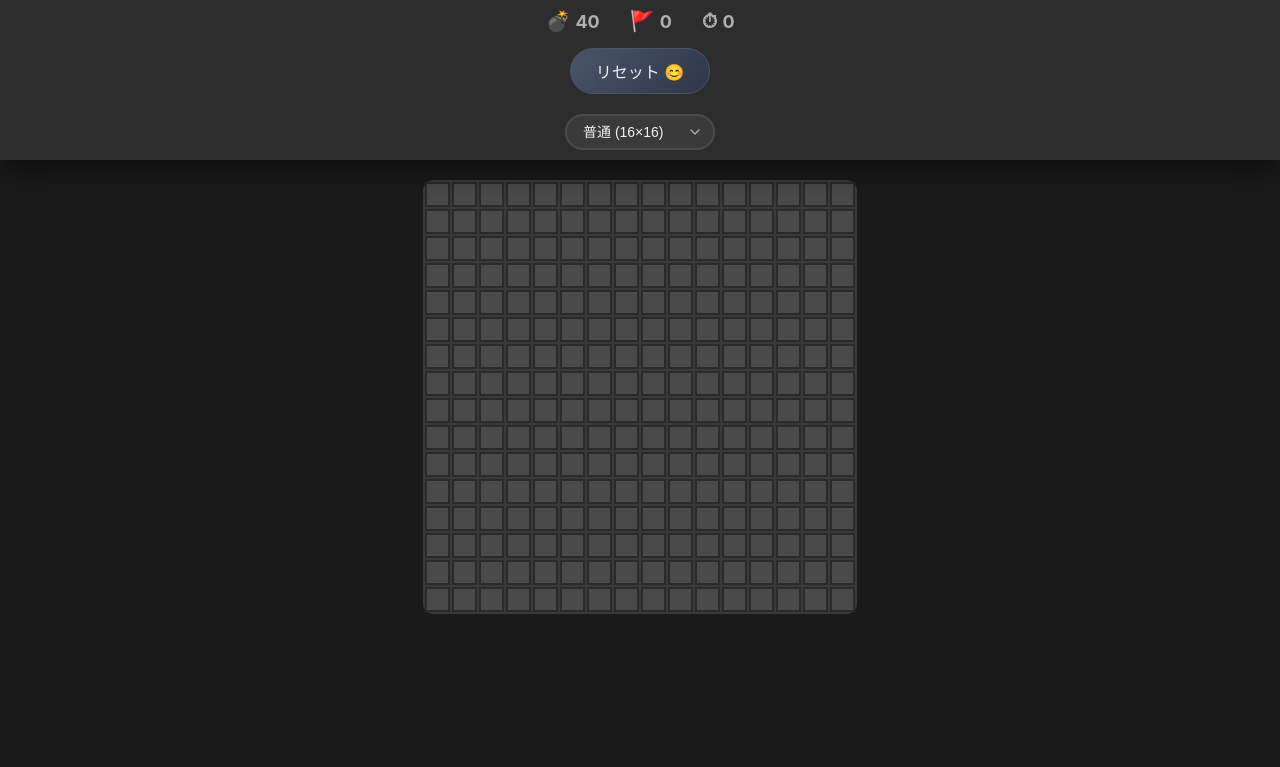
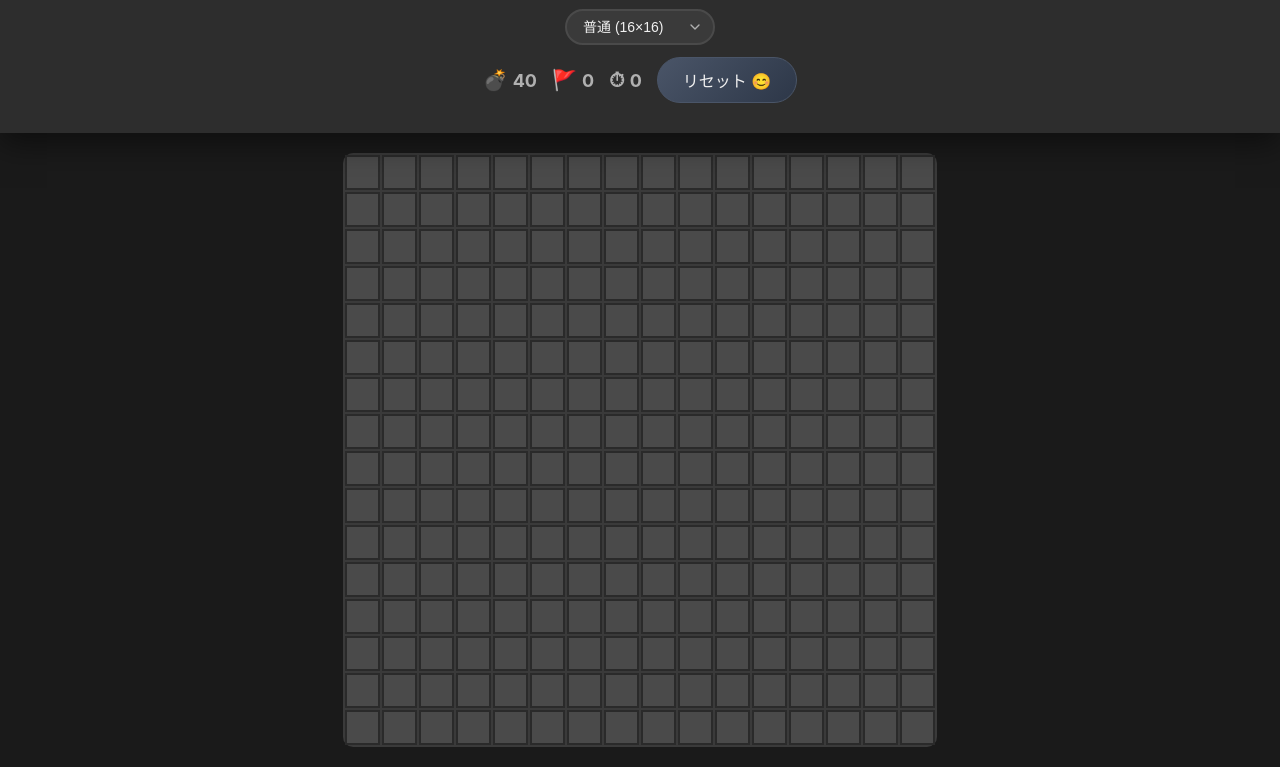
Before and after one commit to toparz-jimba/minesweeper-mobile, a plain HTML site: page index.html in a window 1280 px wide. Shown: the part 38-805 px from the top of the page. Drawn offline with Linux system fonts and the light colour scheme.

Commit message:
UI整理

```diff
--- a/index.html
+++ b/index.html
@@ -15,6 +15,19 @@
     <div class="ui-container">
         <header>
             <h1>マインスイーパー</h1>
+
+            <div class="controls">
+                <select id="difficultySelect" class="difficulty-select">
+                    <option value="easy">簡単 (9×9)</option>
+                    <option value="medium" selected>普通 (16×16)</option>
+                    <option value="hard">難しい (16×30)</option>
+                    <option value="backEasy">裏初級 (9×9)</option>
+                    <option value="backMedium">裏中級 (16×16)</option>
+                    <option value="backHard">裏上級 (16×30)</option>
+                    <option value="extreme">極悪 (64×64)</option>
+                </select>
+            </div>
+
             <div class="game-info">
                 <div class="info-item">
                     <span class="label">💣</span>
@@ -28,21 +41,9 @@
                     <span class="label">⏱</span>
                     <span id="timer">0</span>
                 </div>
+                <button id="resetBtn" class="reset-btn">リセット 😊</button>
             </div>
-            <button id="resetBtn" class="reset-btn">リセット 😊</button>
         </header>
-
-        <div class="controls">
-            <select id="difficultySelect" class="difficulty-select">
-                <option value="easy">簡単 (9×9)</option>
-                <option value="medium" selected>普通 (16×16)</option>
-                <option value="hard">難しい (16×30)</option>
-                <option value="backEasy">裏初級 (9×9)</option>
-                <option value="backMedium">裏中級 (16×16)</option>
-                <option value="backHard">裏上級 (16×30)</option>
-                <option value="extreme">極悪 (64×64)</option>
-            </select>
-        </div>
     </div>
 
     <div class="board-container">
--- a/script.js
+++ b/script.js
@@ -152,7 +152,7 @@ class Minesweeper {
             gameBoard.classList.add('game-over');
         }
 
-        const cellSize = this.cols > 50 ? '12px' : this.cols > 20 ? '20px' : this.cols > 10 ? '25px' : '35px';
+        const cellSize = '35px';
         gameBoard.style.gridTemplateColumns = `repeat(${this.cols}, ${cellSize})`;
         gameBoard.style.gridTemplateRows = `repeat(${this.rows}, ${cellSize})`;
 
@@ -184,6 +184,26 @@ class Minesweeper {
     }
 
     setupCellEventListeners(cell, row, col) {
+        // マウスイベント
+        cell.addEventListener('click', (e) => {
+            if (e.shiftKey || e.ctrlKey) {
+                this.handleRightClick(row, col);
+            } else {
+                this.handleLeftClick(row, col);
+            }
+        });
+
+        cell.addEventListener('contextmenu', (e) => {
+            e.preventDefault();
+            this.handleRightClick(row, col);
+        });
+
+        cell.addEventListener('dblclick', (e) => {
+            e.preventDefault();
+            this.handleDoubleClick(row, col);
+        });
+
+        // タッチイベント
         let touchStartX, touchStartY;
         let longPressTriggered = false;
         let lastTapTime = 0;
@@ -231,7 +251,6 @@ class Minesweeper {
         cell.addEventListener('touchmove', () => {
             clearTimeout(this.touchTimer);
         });
-
     }
 
     handleLeftClick(row, col) {
@@ -448,12 +467,7 @@ class Minesweeper {
     }
 
     resetZoom() {
-        // 極悪モードの場合は初期スケールを小さくする
-        if (this.cols === 64) {
-            this.scale = 0.5;
-        } else {
-            this.scale = 1;
-        }
+        this.scale = 1;
         this.translateX = 0;
         this.translateY = 0;
         this.updateTransform();
--- a/style.css
+++ b/style.css
@@ -61,8 +61,9 @@ h1 {
 .game-info {
     display: flex;
     justify-content: center;
-    gap: 30px;
-    margin-bottom: 15px;
+    align-items: center;
+    gap: 15px;
+    margin-top: 10px;
 }
 
 .info-item {
@@ -164,7 +165,7 @@ h1 {
     justify-content: center;
     gap: 8px;
     flex-wrap: wrap;
-    margin-top: 15px;
+    margin: 12px 0;
 }
 
 .difficulty-select {
```
